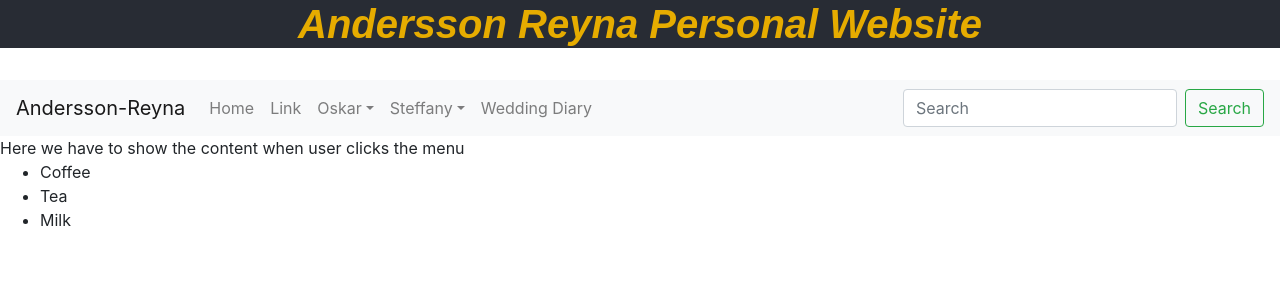
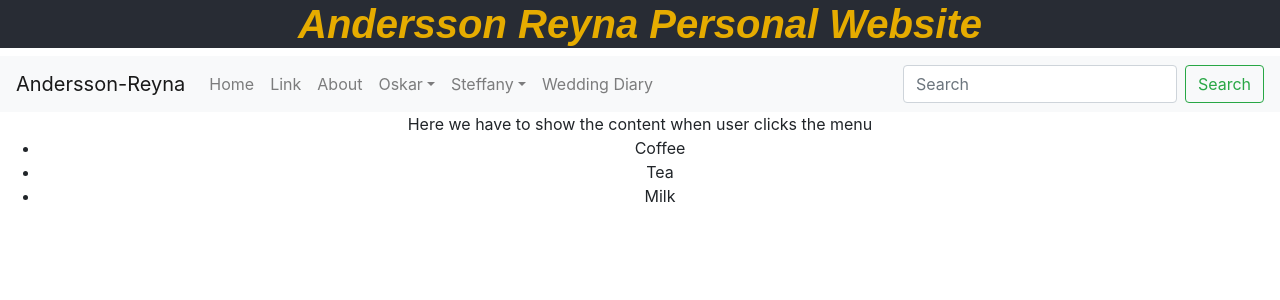
Before and after one commit to oanders/AnderssonReyna, a React (Create React App) app in the folder anderssonreyna/: page /home in a window 1280 px wide. Shown: the top 300 px of the page. Built offline with nearby package versions, Linux system fonts and the light colour scheme.

Commit message:
added simple routing

```diff
--- a/anderssonreyna/package.json
+++ b/anderssonreyna/package.json
@@ -10,6 +10,7 @@
     "react": "^16.13.1",
     "react-bootstrap": "^1.0.1",
     "react-dom": "^16.13.1",
+    "react-router-dom": "^5.2.0",
     "react-scripts": "3.4.1"
   },
   "scripts": {
--- /dev/null
+++ b/anderssonreyna/src/About.js
@@ -0,0 +1,14 @@
+import React from 'react';
+import './App.css';
+import 'bootstrap/dist/css/bootstrap.min.css';
+
+
+function About() {
+  return (
+    <div className="About">
+          About page!
+    </div>
+  );
+}
+
+export default About;
--- a/anderssonreyna/src/App.js
+++ b/anderssonreyna/src/App.js
@@ -1,13 +1,7 @@
 import React from 'react';
-import logo from './logo.svg';
 import './App.css';
-import 'bootstrap/dist/css/bootstrap.min.css';
-import Button from 'react-bootstrap/Button';
-import Nav from 'react-bootstrap/Nav';
-import Navbar from 'react-bootstrap/Navbar';
-import Form from 'react-bootstrap/Form';
-import FormControl from 'react-bootstrap/FormControl';
-import NavDropdown from 'react-bootstrap/NavDropdown';
+import MyNav from './MyNav';
+
 
 function App() {
   return (
@@ -16,46 +10,9 @@ function App() {
       <h1 className = "Main-header">
           <strong><i>Andersson Reyna Personal Website</i></strong>
       </h1>
-      <br></br>
-      <Navbar bg="light" expand="lg">
-        <Navbar.Brand href="home">Andersson-Reyna</Navbar.Brand>
-        <Navbar.Toggle aria-controls="basic-navbar-nav" />
-        <Navbar.Collapse id="basic-navbar-nav">
-          <Nav className="mr-auto">
-            <Nav.Link href="home">Home</Nav.Link>
-            <Nav.Link href="link">Link</Nav.Link>
-            <NavDropdown title="Oskar" id="basic-nav-dropdown">
-              <NavDropdown.Item href="oskar/aboutme">About Me</NavDropdown.Item>
-              <NavDropdown.Item href="oskar/action/3.2">Another action</NavDropdown.Item>
-              <NavDropdown.Item href="oskar/action/3.3">Something</NavDropdown.Item>
-              <NavDropdown.Divider />
-              <NavDropdown.Item href="oskar/action/3.4">Separated link</NavDropdown.Item>
-            </NavDropdown>
-            <NavDropdown title="Steffany" id="basic-nav-dropdown">
-              <NavDropdown.Item href="steffany/aboutme">About Me</NavDropdown.Item>
-              <NavDropdown.Item href="action/3.2">Another action</NavDropdown.Item>
-              <NavDropdown.Item href="action/3.3">Something</NavDropdown.Item>
-              <NavDropdown.Divider />
-              <NavDropdown.Item href="steffany/action3.4">Separated link</NavDropdown.Item>
-            </NavDropdown>
-            <Nav.Link href="weddingdiary">Wedding Diary</Nav.Link>
-          </Nav>
 
-          <Form inline>
-            <FormControl type="text" placeholder="Search" className="mr-sm-2" />
-            <Button variant="outline-success">Search</Button>
-          </Form>
-        </Navbar.Collapse>
-      </Navbar>
       </div>
-      <div className="My-body">
-          Here we have to show the content when user clicks the menu
-        <ul>
-          <li>Coffee</li>
-          <li>Tea</li>
-          <li>Milk</li>
-        </ul>
-      </div>
+      <MyNav/>
     </div>
   );
 }
--- /dev/null
+++ b/anderssonreyna/src/Home.js
@@ -0,0 +1,18 @@
+import React from 'react';
+import 'bootstrap/dist/css/bootstrap.min.css';
+
+
+function Home() {
+  return (
+    <div className="Home">
+          Here we have to show the content when user clicks the menu
+        <ul>
+          <li>Coffee</li>
+          <li>Tea</li>
+          <li>Milk</li>
+        </ul>
+      </div>
+  );
+}
+
+export default Home;
--- /dev/null
+++ b/anderssonreyna/src/MyNav.js
@@ -0,0 +1,60 @@
+import React from 'react';
+import './App.css';
+import 'bootstrap/dist/css/bootstrap.min.css';
+import About from './About'
+import Steffy from './Steffy'
+import Home from './Home'
+import Oskar from './Oskar'
+import 'bootstrap/dist/css/bootstrap.min.css';
+import Button from 'react-bootstrap/Button';
+import Nav from 'react-bootstrap/Nav';
+import Navbar from 'react-bootstrap/Navbar';
+import Form from 'react-bootstrap/Form';
+import FormControl from 'react-bootstrap/FormControl';
+import NavDropdown from 'react-bootstrap/NavDropdown';
+import {BrowserRouter as Router, Switch, Route} from 'react-router-dom'
+
+
+function MyNav() {
+  return (
+    <Router>
+      <Navbar bg="light" expand="lg">
+        <Navbar.Brand href="home">Andersson-Reyna</Navbar.Brand>
+        <Navbar.Toggle aria-controls="basic-navbar-nav" />
+        <Navbar.Collapse id="basic-navbar-nav">
+          <Nav className="mr-auto">
+            <Nav.Link href="/home">Home</Nav.Link>
+            <Nav.Link href="link">Link</Nav.Link>
+            <Nav.Link href="/about">About</Nav.Link>
+            <NavDropdown title="Oskar" id="basic-nav-dropdown">
+              <NavDropdown.Item href="/oskar">About Me</NavDropdown.Item>
+              <NavDropdown.Item href="oskar/action/3.2">Another action</NavDropdown.Item>
+              <NavDropdown.Item href="oskar/action/3.3">Something</NavDropdown.Item>
+              <NavDropdown.Divider />
+              <NavDropdown.Item href="oskar/action/3.4">Separated link</NavDropdown.Item>
+            </NavDropdown>
+            <NavDropdown title="Steffany" id="basic-nav-dropdown">
+              <NavDropdown.Item href="/steffy">About Me</NavDropdown.Item>
+              <NavDropdown.Item href="action/3.2">Another action</NavDropdown.Item>
+              <NavDropdown.Item href="action/3.3">Something</NavDropdown.Item>
+              <NavDropdown.Divider />
+              <NavDropdown.Item href="steffany/action3.4">Separated link</NavDropdown.Item>
+            </NavDropdown>
+            <Nav.Link href="weddingdiary">Wedding Diary</Nav.Link>
+          </Nav>
+
+          <Form inline>
+            <FormControl type="text" placeholder="Search" className="mr-sm-2" />
+            <Button variant="outline-success">Search</Button>
+          </Form>
+        </Navbar.Collapse>
+      </Navbar>
+        <Route path="/about" component={About}></Route>
+        <Route path="/steffy" component={Steffy}></Route>
+        <Route path="/oskar" component={Oskar}></Route>
+        <Route path="/home" component={Home}></Route>
+      </Router>
+  );
+}
+
+export default MyNav;
--- /dev/null
+++ b/anderssonreyna/src/Oskar.js
@@ -0,0 +1,14 @@
+import React from 'react';
+import './App.css';
+import 'bootstrap/dist/css/bootstrap.min.css';
+
+
+function Oskar() {
+  return (
+    <div className="Oskar">
+          Oskar är 29 år gammal.
+    </div>
+  );
+}
+
+export default Oskar;
--- /dev/null
+++ b/anderssonreyna/src/Steffy.js
@@ -0,0 +1,14 @@
+import React from 'react';
+import './App.css';
+import 'bootstrap/dist/css/bootstrap.min.css';
+
+
+function Steffy() {
+  return (
+    <div className="Steffy">
+          Steffy är väldigt vacker!
+    </div>
+  );
+}
+
+export default Steffy;
```
Also changed, not shown: 1 other file (tests, documents, lock files or other folders).
